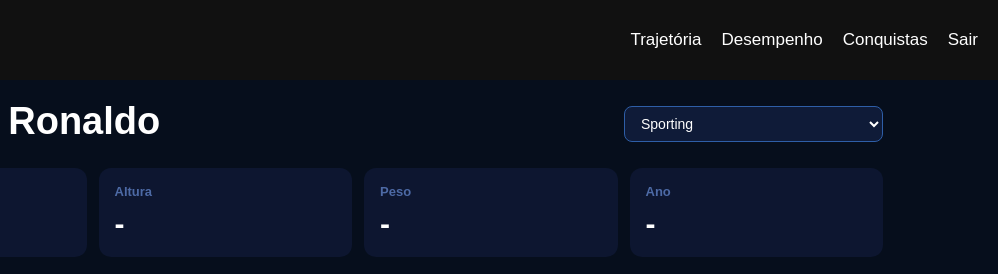
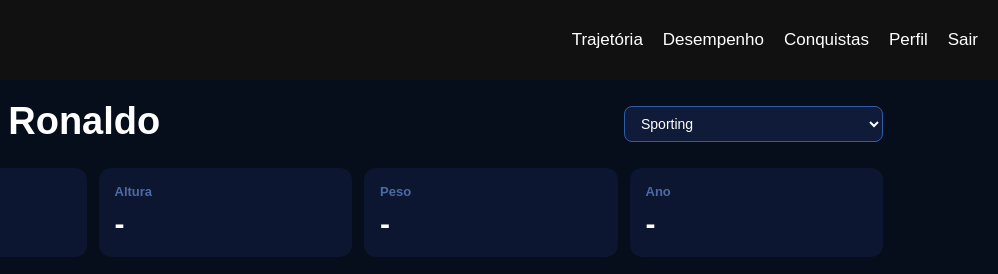
Before and after one commit to guicamargo07/projeto-individual, a website: page public/dashboard/dashboard.html in a window 1280 px wide. Shown: the top 274 px of the page, 282-1280 px from the left. Drawn offline with nearby package versions, Linux system fonts and the light colour scheme; no server answers.

Commit message:
Adição do botão perfil

```diff
--- a/public/dashboard/dashboard.html
+++ b/public/dashboard/dashboard.html
@@ -28,6 +28,10 @@
 
             <button class="btn-conquistas" onclick="conquistas()">
                 Conquistas
+            </button>
+
+            <button class="btn-perfil" onclick="perfil()">
+                Perfil
             </button>
 
             <button class="btn-sair" onclick="logout()">
@@ -238,6 +242,10 @@
             location.href = "../home.html";
         }
 
+        function perfil() {
+            location.href = "../telaperfil.html";
+        }
+
     </script>
 
 </body>
```
